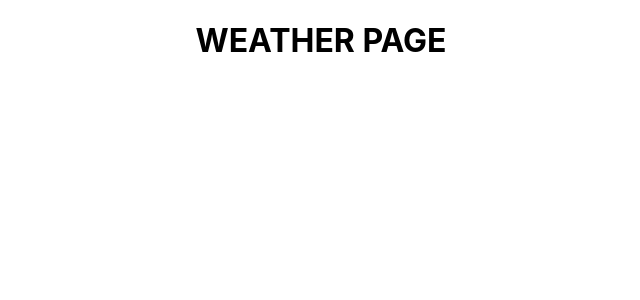
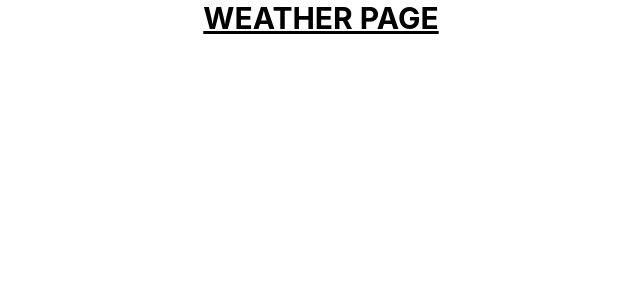
Before and after one commit to maharleeeka/weather-app, a React (Create React App) app: page / in a window 1280 px wide. Shown: the top 300 px of the page, without its empty margins (319-959 px from the left). Built offline with nearby package versions, Linux system fonts and the light colour scheme.

Commit message:
installed tailwind css

```diff
--- a/package.json
+++ b/package.json
@@ -52,5 +52,10 @@
       "last 1 firefox version",
       "last 1 safari version"
     ]
+  },
+  "devDependencies": {
+    "autoprefixer": "^10.4.13",
+    "postcss": "^8.4.18",
+    "tailwindcss": "^3.2.2"
   }
 }
--- /dev/null
+++ b/postcss.config.js
@@ -0,0 +1,6 @@
+module.exports = {
+  plugins: {
+    tailwindcss: {},
+    autoprefixer: {},
+  },
+}
--- a/src/Components/WeatherPage/WeatherPage.tsx
+++ b/src/Components/WeatherPage/WeatherPage.tsx
@@ -1,9 +1,9 @@
-import React, { useState} from 'react';
+import React from 'react';
 
 function Weather() {
     return (
         <div>
-            <h1>WEATHER PAGE</h1>
+            <h1 className="text-3xl font-bold underline">WEATHER PAGE</h1>
         </div>
     )
 }
--- a/src/index.css
+++ b/src/index.css
@@ -1,3 +1,6 @@
+@tailwind base;
+@tailwind components;
+@tailwind utilities;
 body {
   margin: 0;
   font-family: -apple-system, BlinkMacSystemFont, 'Segoe UI', 'Roboto', 'Oxygen',
--- /dev/null
+++ b/tailwind.config.js
@@ -0,0 +1,10 @@
+/** @type {import('tailwindcss').Config} */
+module.exports = {
+  content: [
+    "./src/**/*.{js,jsx,ts,tsx}",
+  ],
+  theme: {
+    extend: {},
+  },
+  plugins: [],
+}
```
Also changed, not shown: 1 other file (tests, documents, lock files or other folders).
